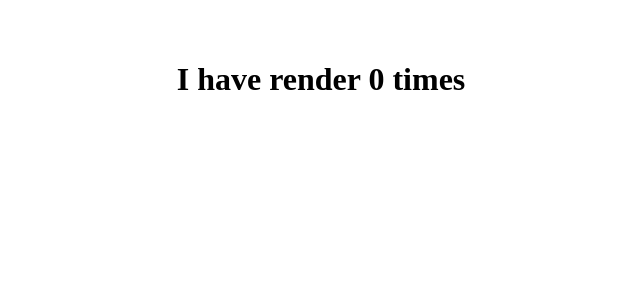
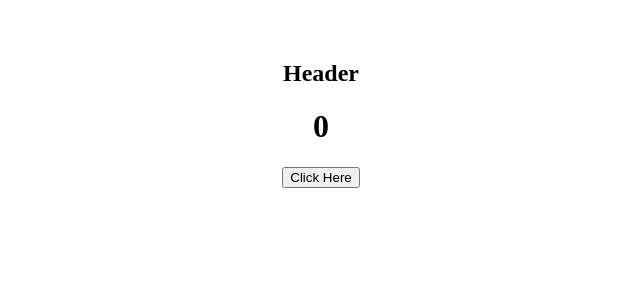
Before and after one commit to LOKESHKARMOKAR/React-All-Code, a React (Vite) app in the folder react-hooks-tutorial/: page / in a window 1280 px wide. Shown: the top 300 px of the page, without its empty margins (319-959 px from the left). Built offline with nearby package versions, Linux system fonts and the light colour scheme.

Commit message:
2nd commit

```diff
--- a/react-hooks-tutorial/src/App.jsx
+++ b/react-hooks-tutorial/src/App.jsx
@@ -68,11 +68,44 @@ export default App */}
 
 
 import './App.css'
-import { useState } from 'react';
+import { useCallback, useEffect, useRef, useState } from 'react';
+import Header from './component/header';
 
 function App() {
-const [count, setCount] = useState(0);
 
+
+
+
+
+// Useref
+
+{/*const count = useRef(0);
+
+useEffect(()=>{
+  count.current = count.current+1;
+})
+
+
+const increseCount =()=>{
+   setValue((prev)=>{return  prev-1 })
+}
+
+const decreseCount = ()=>{
+   setValue((prev)=>{return prev+1})
+}*/}
+
+
+
+
+  // useEffect Hooks
+
+{/*useEffect(()=>{
+setTimeout(()=>{
+  setCount(count+1)
+},2000)
+},[count])*/}
+
+  // UseState hooks
 
 { /*const increseCounter = ()=>{
   setCount((prev)=>{
@@ -89,10 +122,41 @@ const [count, setCount] = useState(0);
     </>
   )*/ }
 
-return(
+  // UseEffect
+
+{/*return(
   <h1>I have render {count} times</h1>
+)
+*/}
+
+    // useRef
+
+{/*return(
+  <>
+  <button onClick={decreseCount}>+1</button>
+  <h1>{value}</h1>
+  <button onClick={increseCount}>-1</button>
+
+  <h1>Render Count : {count.current}</h1>
+  </>
+)*/}
+
+const [count, setCount] = useState(0);
+const newFu = useCallback((count)=>{
+console.log("New Function");
+
+},[count])
+
+return (
+  <>
+  <Header newFunction = {newFu}/>
+<h1>{count}</h1>
+<button onClick={()=>setCount(prev =>(prev+1))}>Click Here</button>
+
+  </>
 )
 
 }
 
+
 export default App
--- /dev/null
+++ b/react-hooks-tutorial/src/component/header.jsx
@@ -0,0 +1,13 @@
+import React from 'react'
+
+function Header({newFunction}) {
+    console.log("Header Render");
+  return (
+
+    <div>
+        <h2>Header</h2>
+    </div>
+  )
+}
+
+export default React.memo(Header);
--- a/react-hooks-tutorial/src/main.jsx
+++ b/react-hooks-tutorial/src/main.jsx
@@ -4,7 +4,7 @@ import App from './App.jsx'
 import './index.css'
 
 createRoot(document.getElementById('root')).render(
-  <StrictMode>
+
     <App />
-  </StrictMode>,
+
 )
```
